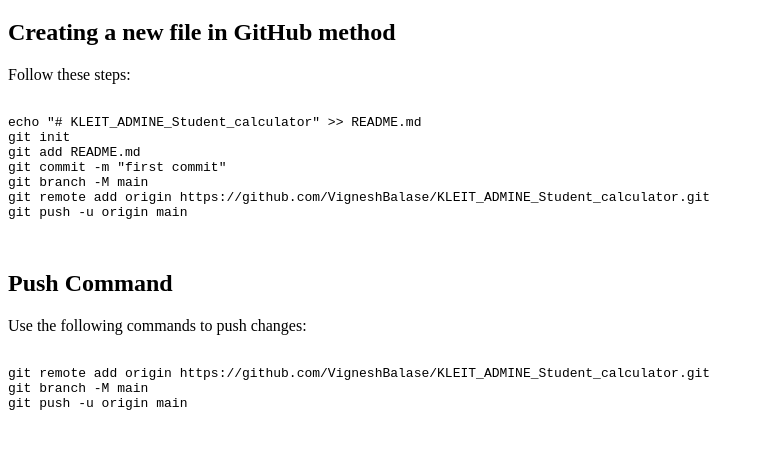
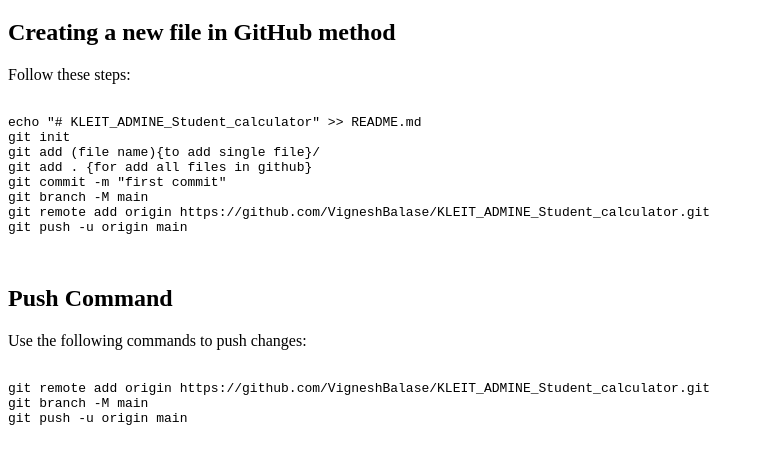
Before and after one commit to VigneshBalase/KLEIT_ADMINE_Student_calculator, a plain HTML site: page index.html in a window 1280 px wide. Shown: the part 61-524 px from the top of the page, without its empty margins (0-764 px from the left). Drawn offline with Linux system fonts and the light colour scheme.

Commit message:
test commit

```diff
--- a/index.html
+++ b/index.html
@@ -13,7 +13,8 @@
         <code>
 echo "# KLEIT_ADMINE_Student_calculator" >> README.md
 git init
-git add README.md
+git add (file name){to add single file}/
+git add . {for add all files in github}
 git commit -m "first commit"
 git branch -M main
 git remote add origin https://github.com/VigneshBalase/KLEIT_ADMINE_Student_calculator.git
```
